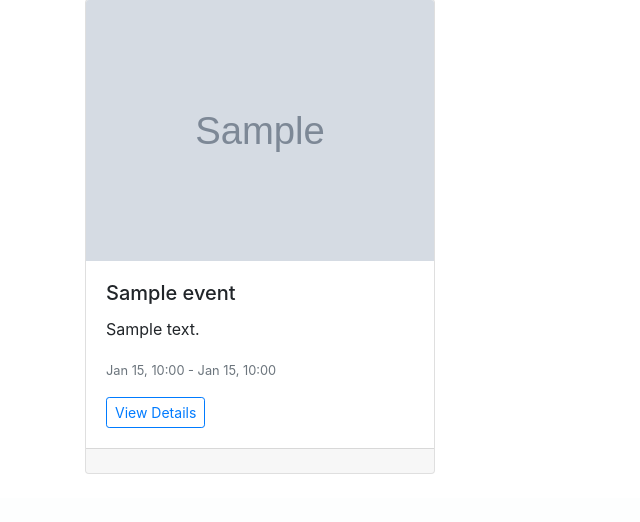
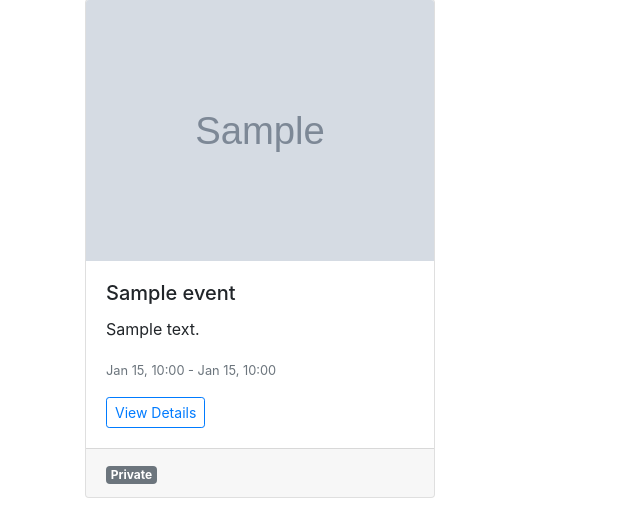
Before and after one commit to Fru1tt/ArrangementApp, a Django app: template ProjectX/ETA/templates/ETA/home.html in a window 1280 px wide. Shown: the part 459-981 px from the top of the page, without its empty margins (0-640 px from the left). Before the commit the page ends 933 px from the top, so only its background shows below. Run offline with Django 5.2, Linux system fonts and the light colour scheme; the template is opened without the code that fills it: most values are stand-ins (such as "Sample title", 1, 10 or a date in 2020); grey boxes marked "Sample" are stand-in pictures; some libraries are stand-ins or nearby versions.

Commit message:
Small adjustment for badge view on homepage

```diff
--- a/ProjectX/ETA/templates/ETA/home.html
+++ b/ProjectX/ETA/templates/ETA/home.html
@@ -39,7 +39,9 @@
           </div>
         </div>
         <div class="card-footer">
-            {% if attendance %}
+          {% if event.host == request.user %}
+          <span class="badge badge-primary">Host</span>
+          {% elif attendance %}
             {% if attendance.status == "going" %}
               <span class="badge badge-success">Going</span>
             {% elif attendance.status == "can go" %}
@@ -49,6 +51,12 @@
             {% endif %}
           {% else %}
             <span class="badge badge-secondary">No Response</span>
+          {% endif %}
+
+          {% if event.is_public %}
+            <span class="badge badge-success">Public</span>
+          {% else %}
+            <span class="badge badge-secondary">Private</span>
           {% endif %}
 
         </div>
```
